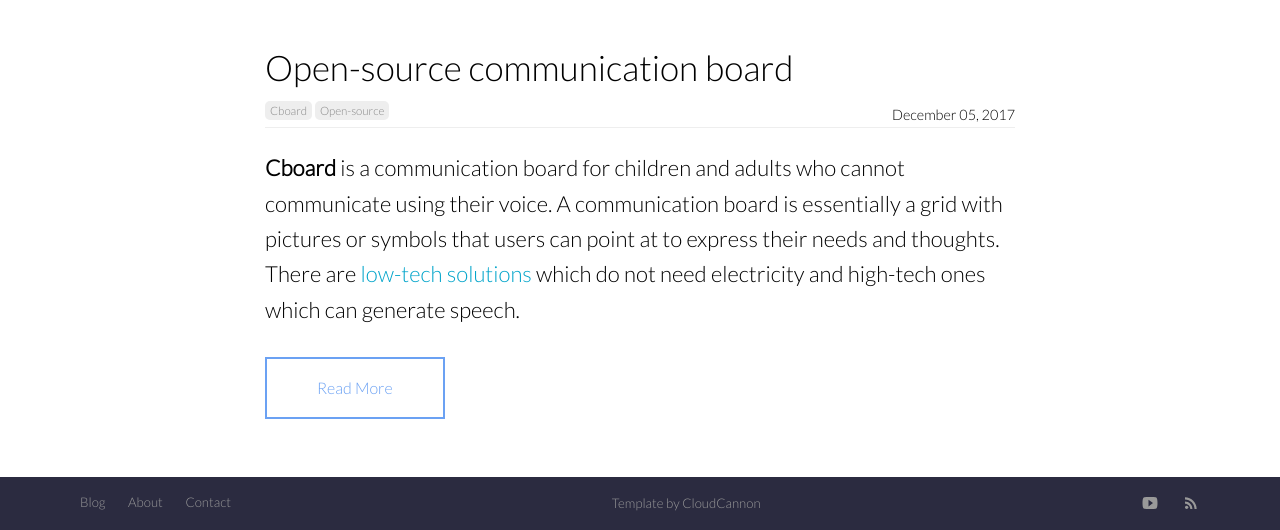
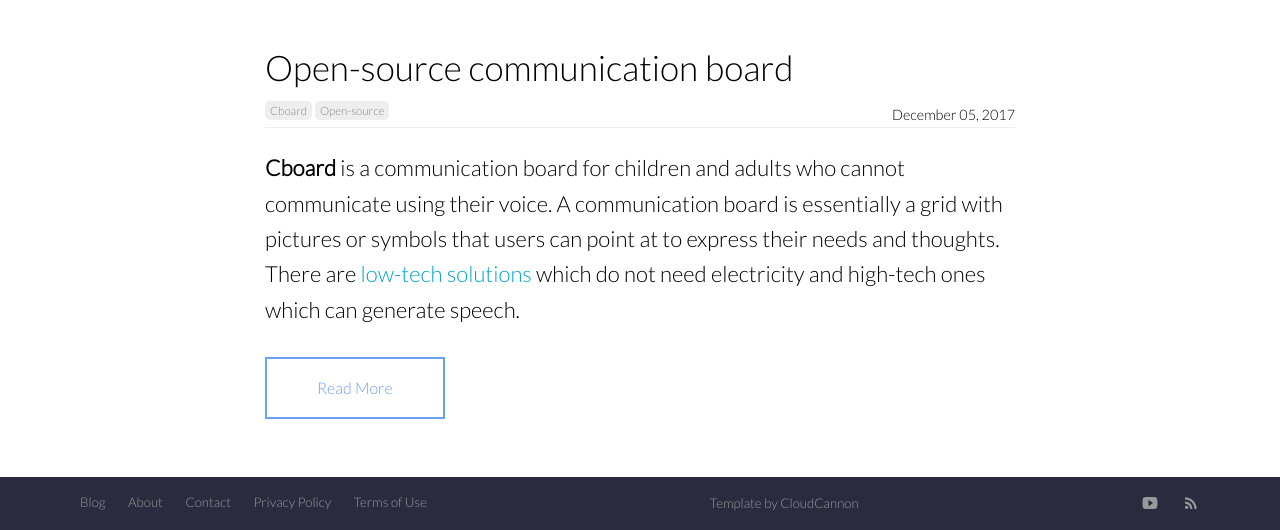
Before and after one commit to cboard-org/cboard-io, a Jekyll site: the page built from blog/index.html, in a window 1280 px wide and 900 px high, scrolled down 534 px, cut to the strip 370-900 px from the top of the window. Built offline with Jekyll 4.4.1, drawn with Linux system fonts in a browser that asks for light colours; nearby versions of some CDN libraries; the list of posts is cut into pages by our own code.

Commit message:
add new pages

```diff
--- a/_config.yml
+++ b/_config.yml
@@ -2,7 +2,7 @@
 # Site
 
 title: Cboard - Communication Board
-url: "http://cboard.io"
+url: "http://www.cboard.io"
 baseurl:
 google_analytics_key: UA-110808529-1
 google_maps_javascript_api_key: AIzaSyB-zxaWqIbmrZqoPeLj8gSaaZbzE-ziHBw
--- a/_data/footer.yml
+++ b/_data/footer.yml
@@ -5,6 +5,10 @@
     link: /about/
   - name: Contact
     link: /contact/
+  - name: Privacy Policy
+    link: /privacy/
+  - name: Terms of Use
+    link: /terms-of-use/
 right_links:
   - name:
     link: https://www.youtube.com/channel/UCIdXJsQko7DVK-yApMQyV_Q
```
